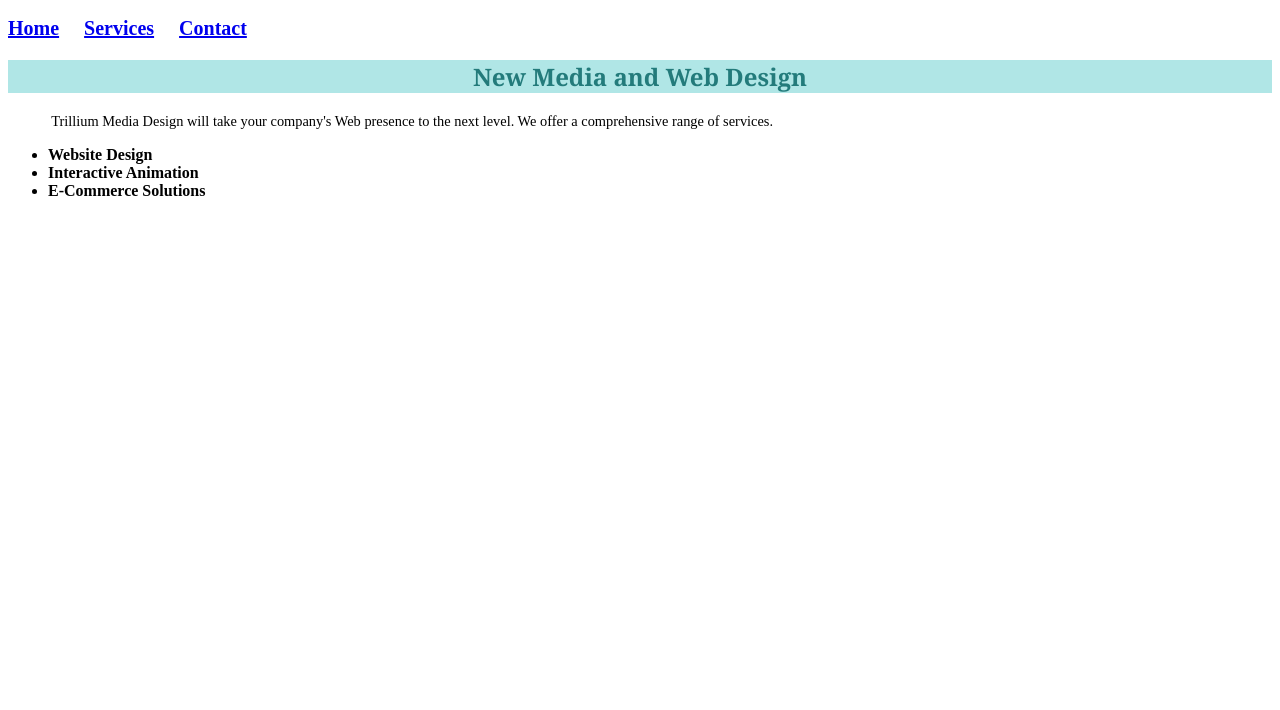
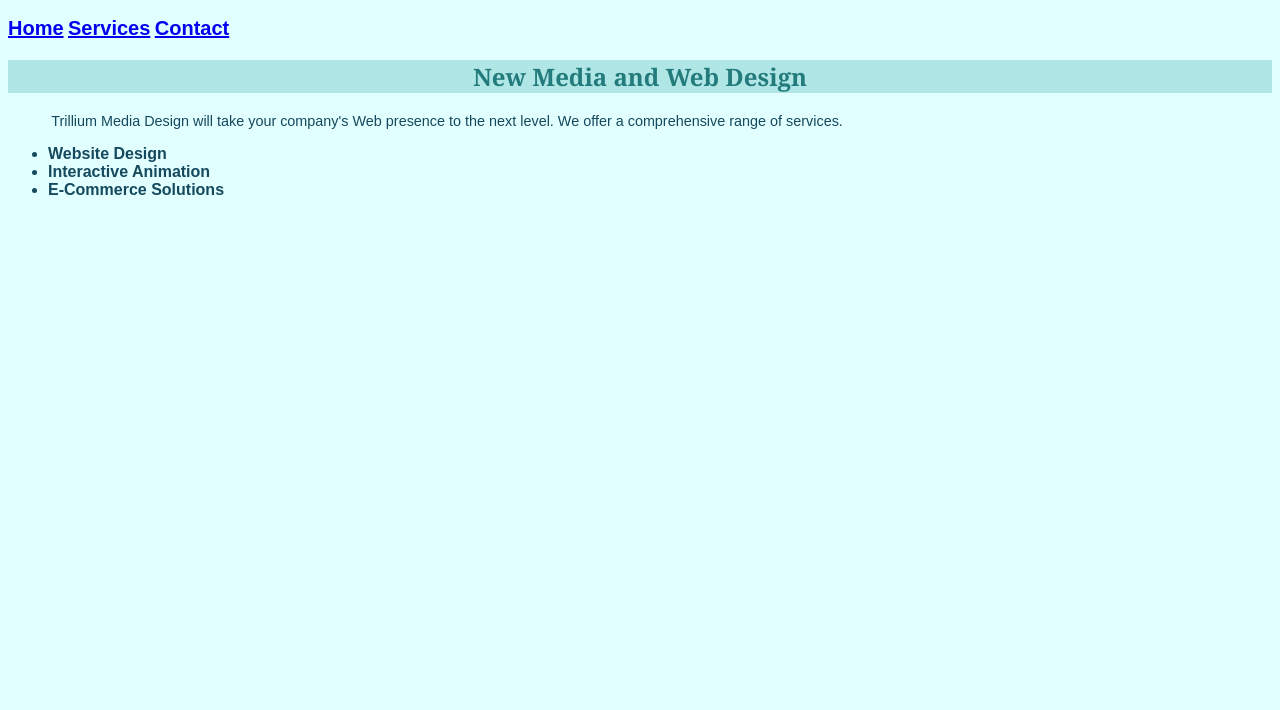
Before and after one commit to BettingZulu/Chap3_37prac, a plain HTML site: page index.html in a window 1280 px wide. Shown: the part 90-800 px from the top of the page. Drawn offline with Linux system fonts and the light colour scheme.

Commit message:
Update index.html

```diff
--- a/index.html
+++ b/index.html
@@ -4,13 +4,6 @@
 <title>Trillium Media Design</title>
 <meta charset="utf-8">
 <style>
-<!-- CSS: Class, ID, Descendent Selectors, HTML: span element/tag -->
-<p>Here is some blue text and <span> here is some orange text</span></p>
-<p class="tryclass">Here is some text <span class="ok" >on the page</span> with a span tag included. We will try this out with our new CSS.</p>
-<p id="tryid">Here is some more text <span id="ok">on the page</span> with a span tag included. We will try this out with our new CSS.</p>
-<footer>
-<p>Here is some text in a section called footer <span>on the page</span> with a span tag included. We will try this out with our new CSS.</p>
-</footer>
 body { background-color: #E2FFFF;
        color: #15495E;
        font-family: Arial, Verdana, sans-serif; }
@@ -24,7 +17,7 @@
      color: #237B7B;
 	 font-family: Georgia, "Times New Roman", serif;
 	 text-align: center;  }
-nav { font-weight: bold;
+nav a { font-weight: bold;
       font-size: 1.25em;
 	  word-spacing: 1em; }
 p { font-size: .90em;
```
